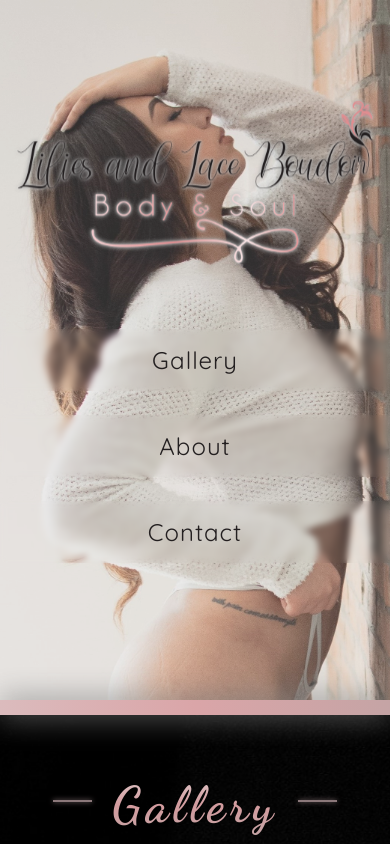
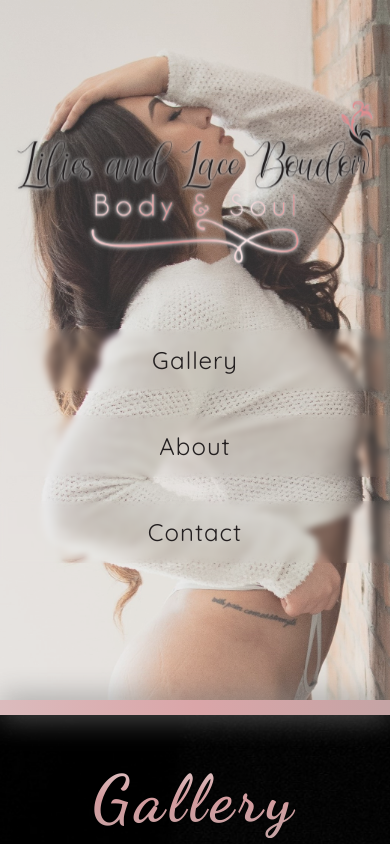
Before and after one commit to SterlingVelazquez/liliesandlaceboudoir, a Next.js app: page / in a window 390 px wide. Built offline with nearby package versions, Linux system fonts and the light colour scheme.

Commit message:
Update mobileOptimization.css

```diff
--- a/styles/mobileOptimization.css
+++ b/styles/mobileOptimization.css
@@ -793,13 +793,13 @@
     .galleryHeader,
     .aboutHeader,
     .contactHeader {
-        font-size:50px;
-        margin: 20px 20px 0 20px;
+        font-size:70px;
+        margin: 0px 20px 0 20px;
     }
     .galleryHeaderSide,
     .aboutHeaderSide,
     .contactHeaderSide {
-        width:10%;
+        display:none;
     }
     .gallerySection {
         height:725px;
@@ -897,7 +897,7 @@
         height:1300px;
     }
     .serviceHeader {
-        font-size:42px;
+        font-size:52px;
         margin: 40px 30px 0 30px;
     }
     .serviceContainer {
@@ -926,8 +926,8 @@
         height:780px;
     }
     .contactHeader {
-        margin: 40px 30px 0 30px;
-        font-size:60px;
+        margin: 30px 30px 0 30px;
+        font-size:70px;
     }
     .contactHeaderSide {
         width:15%;
@@ -1043,8 +1043,8 @@
     .galleryHeader,
     .aboutHeader,
     .contactHeader {
-        font-size:50px;
-        margin: 20px 20px 0 20px;
+        font-size:65px;
+        margin: 5px 20px 0 20px;
     }
     .galleryBackground {
         top:-380px;
@@ -1104,6 +1104,9 @@
         bottom:-5rem;
     }
 
+    .serviceHeader {
+        font-size: 48px;
+    }
     .serviceText {
         font-size:16px;
     }
@@ -1112,7 +1115,7 @@
         height:820px;
     }
     .contactHeader {
-        margin: 40px 15px 0 15px;
+        margin: 30px 15px 0 15px;
     }
     .contactHeaderSide {
         width:10%;
@@ -1206,7 +1209,7 @@
     .galleryHeader,
     .aboutHeader,
     .contactHeader {
-        font-size:40px;
+        font-size:60px;
     }
     .galleryHeaderSide,
     .aboutHeaderSide,
@@ -1257,6 +1260,9 @@
         bottom:-4rem;
     }
 
+    .serviceHeader {
+        font-size: 45px;
+    }
     .serviceText {
         font-size:15px;
     }
```
